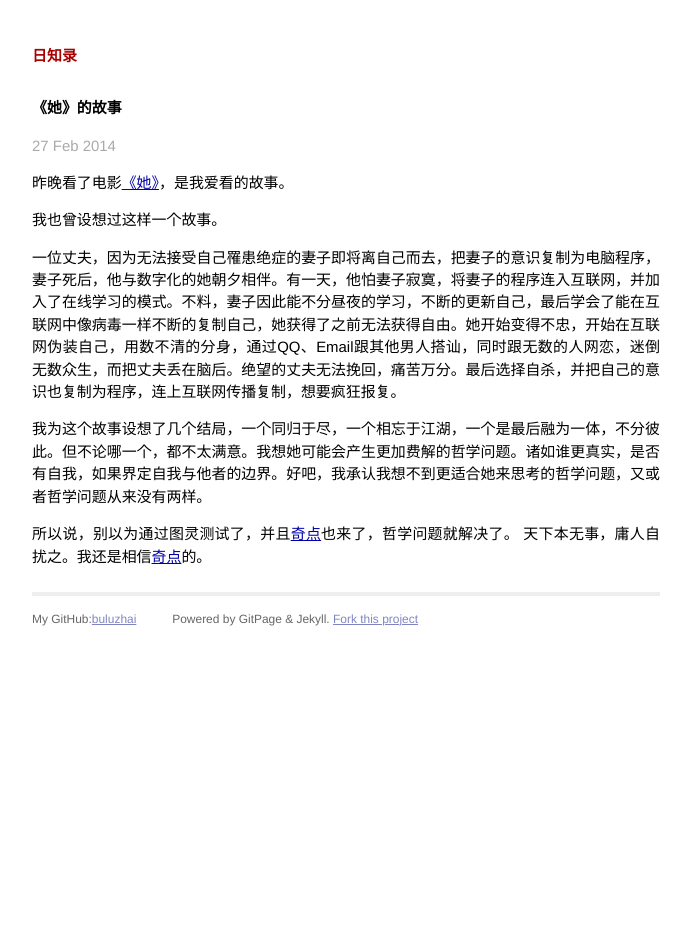
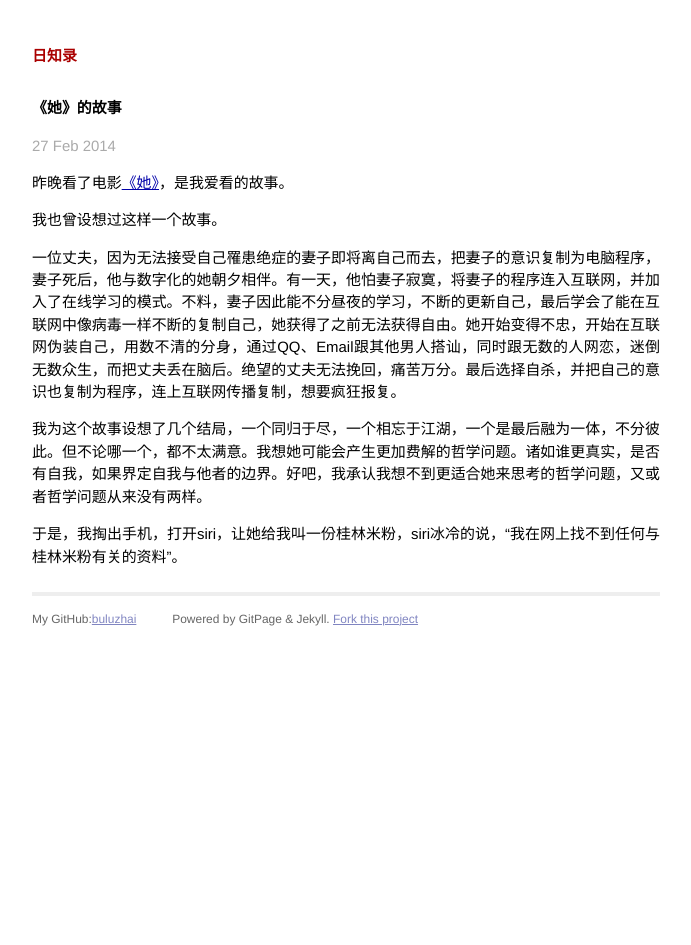
Before and after one commit to gpscad/buluzhai.github.io, a Jekyll site: the page built from _posts/2014-02-27-her.markdown, in a window 1280 px wide. Shown: the whole page, without its empty margins (294-985 px from the left). Built offline with Jekyll 4.4.1, drawn with Linux system fonts in a browser that asks for light colours; Markdown is read by kramdown in place of the engine named in the settings; comment, search, counter and statistics services are not loaded.

Commit message:
add siri

```diff
--- a/_posts/2014-02-27-her.markdown
+++ b/_posts/2014-02-27-her.markdown
@@ -13,5 +13,4 @@ categories: 每日一篇千字文
 
 我为这个故事设想了几个结局，一个同归于尽，一个相忘于江湖，一个是最后融为一体，不分彼此。但不论哪一个，都不太满意。我想她可能会产生更加费解的哲学问题。诸如谁更真实，是否有自我，如果界定自我与他者的边界。好吧，我承认我想不到更适合她来思考的哲学问题，又或者哲学问题从来没有两样。
 
-所以说，别以为通过图灵测试了，并且[奇点](http://book.douban.com/subject/6855803/)也来了，哲学问题就解决了。
-天下本无事，庸人自扰之。我还是相信[奇点](http://book.douban.com/subject/6855803/)的。
+于是，我掏出手机，打开siri，让她给我叫一份桂林米粉，siri冰冷的说，“我在网上找不到任何与桂林米粉有关的资料”。
```
